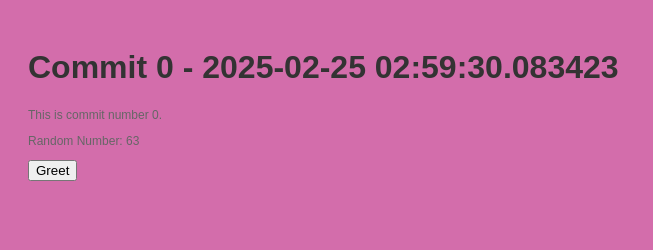
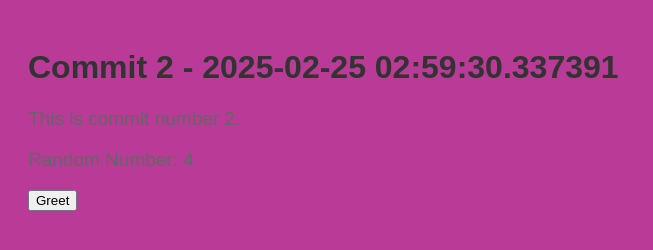
Before and after one commit to legbald0d/myrep-repo-20250225025924, a plain HTML site: page index.html in a window 1280 px wide. Shown: the whole page, without its empty margins (0-653 px from the left). Drawn offline with Linux system fonts and the light colour scheme.

Commit message:
📝 Commit 2 with HTML, CSS, and JS

```diff
--- a/index.html
+++ b/index.html
@@ -2,13 +2,13 @@
     <!DOCTYPE html>
     <html>
     <head>
-        <title>Commit 0 - 2025-02-25 02:59:30.083423</title>
+        <title>Commit 2 - 2025-02-25 02:59:30.337391</title>
         <link rel="stylesheet" href="style.css">
     </head>
     <body>
-        <h1>Commit 0 - 2025-02-25 02:59:30.083423</h1>
-        <p>This is commit number 0.</p>
-        <p>Random Number: 63</p>
+        <h1>Commit 2 - 2025-02-25 02:59:30.337391</h1>
+        <p>This is commit number 2.</p>
+        <p>Random Number: 4</p>
         <button onclick="greet()">Greet</button>
         <script src="script.js"></script>
     </body>
--- a/script.js
+++ b/script.js
@@ -2,4 +2,4 @@
     function greet() {
         alert('Hello from commit ' + commitNumber + '!');
     }
-    var commitNumber = 0;
+    var commitNumber = 2;
--- a/style.css
+++ b/style.css
@@ -1,7 +1,7 @@
 
     body {
         font-family: Arial, sans-serif;
-        background-color: #d36dab;
+        background-color: #b93a97;
         padding: 20px;
     }
     h1 {
@@ -9,5 +9,5 @@
     }
     p {
         color: #666;
-        font-size: 12px;
+        font-size: 19px;
     }
```
